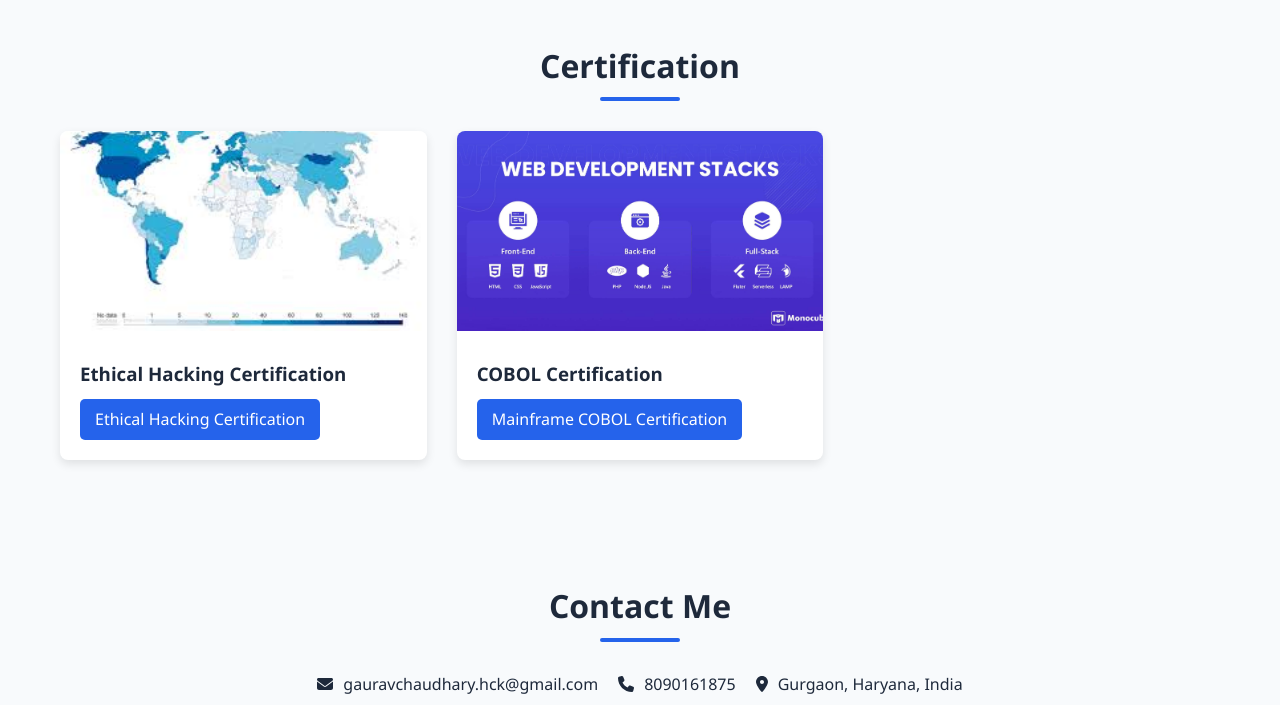
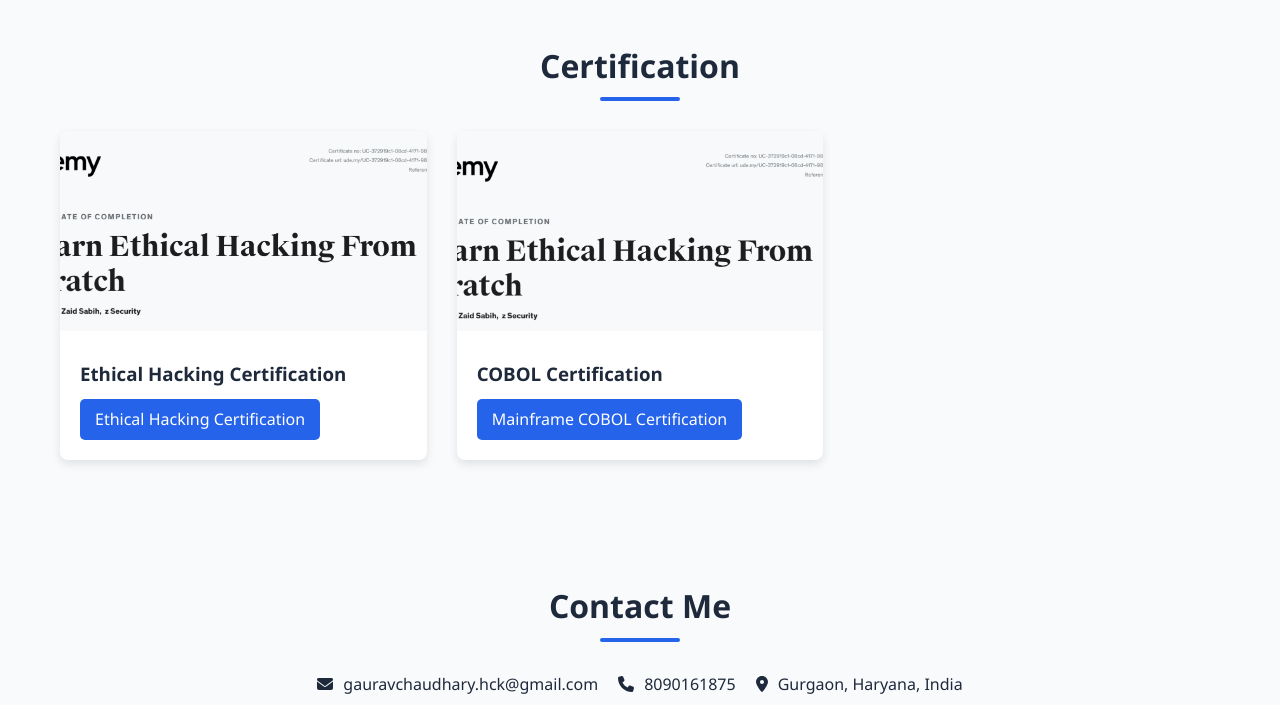
Before and after one commit to Gaurav-AL/gauravchaudhary.github.io, a plain HTML site: page index.html in a window 1280 px wide. Shown: the part 4160-4865 px from the top of the page. Drawn offline with Linux system fonts and the light colour scheme.

Commit message:
Update index.html

```diff
--- a/index.html
+++ b/index.html
@@ -672,7 +672,7 @@ thereby significantly elevating user experience.</p>
             <h2 class="section-title">Certification</h2>
             <div class="projects-grid">
                 <div class="project-card">
-                    <img src="images.jpeg" alt="Project 1" class="project-img">
+                    <img src="Ethical_hacking.png" alt="Project 1" class="project-img">
                     <div class="project-info">
                         <h3 class="project-title">Ethical Hacking Certification</h3>
                         <div class="project-links">
@@ -681,7 +681,7 @@ thereby significantly elevating user experience.</p>
                     </div>
                 </div>
                 <div class="project-card">
-                    <img src="Web-Development-Stacks.jpg" alt="Project 2" class="project-img">
+                    <img src="cobol.png" alt="Project 2" class="project-img">
                     <div class="project-info">
                         <h3 class="project-title">COBOL Certification</h3>
                         <div class="project-links">
```
